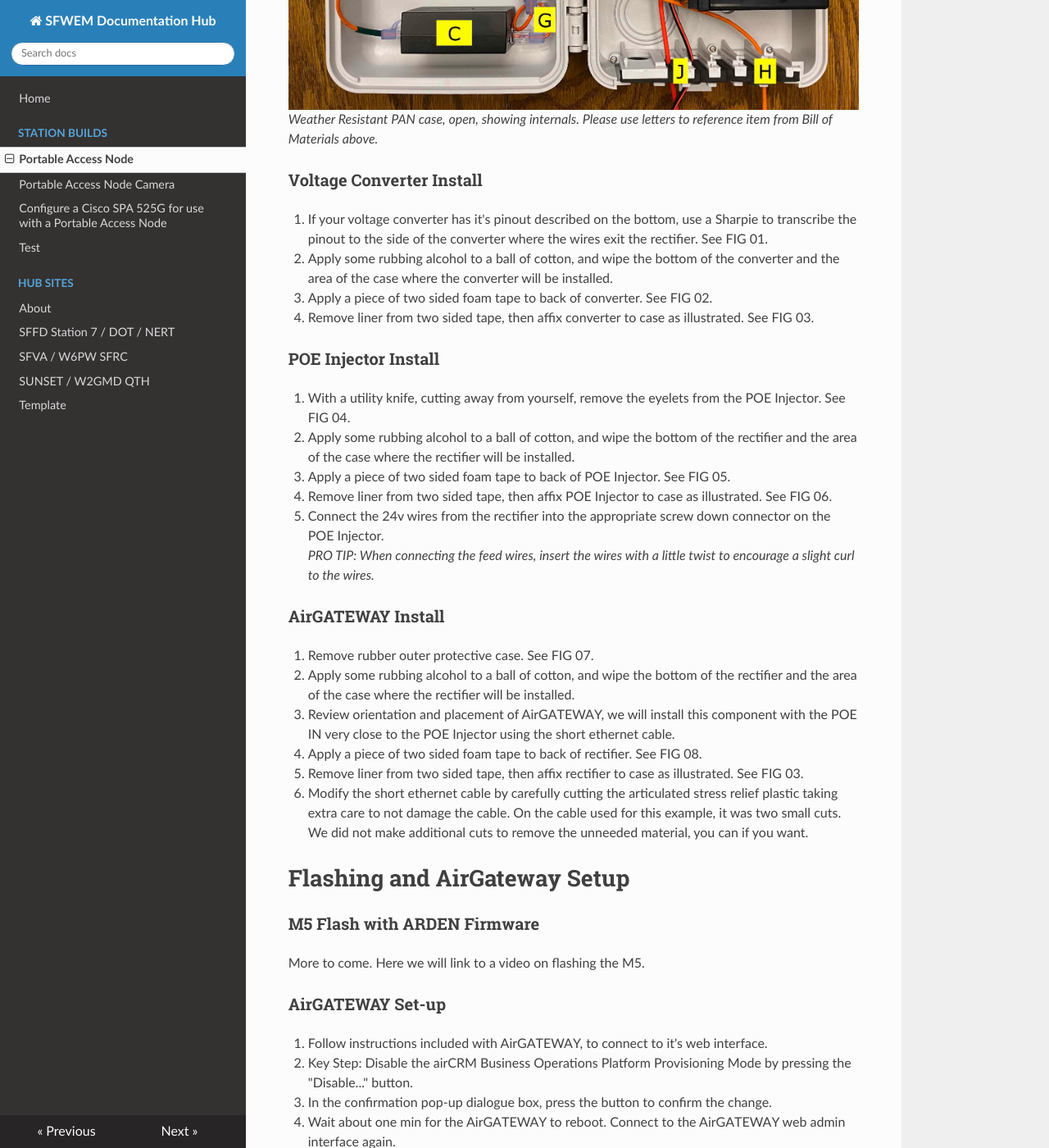
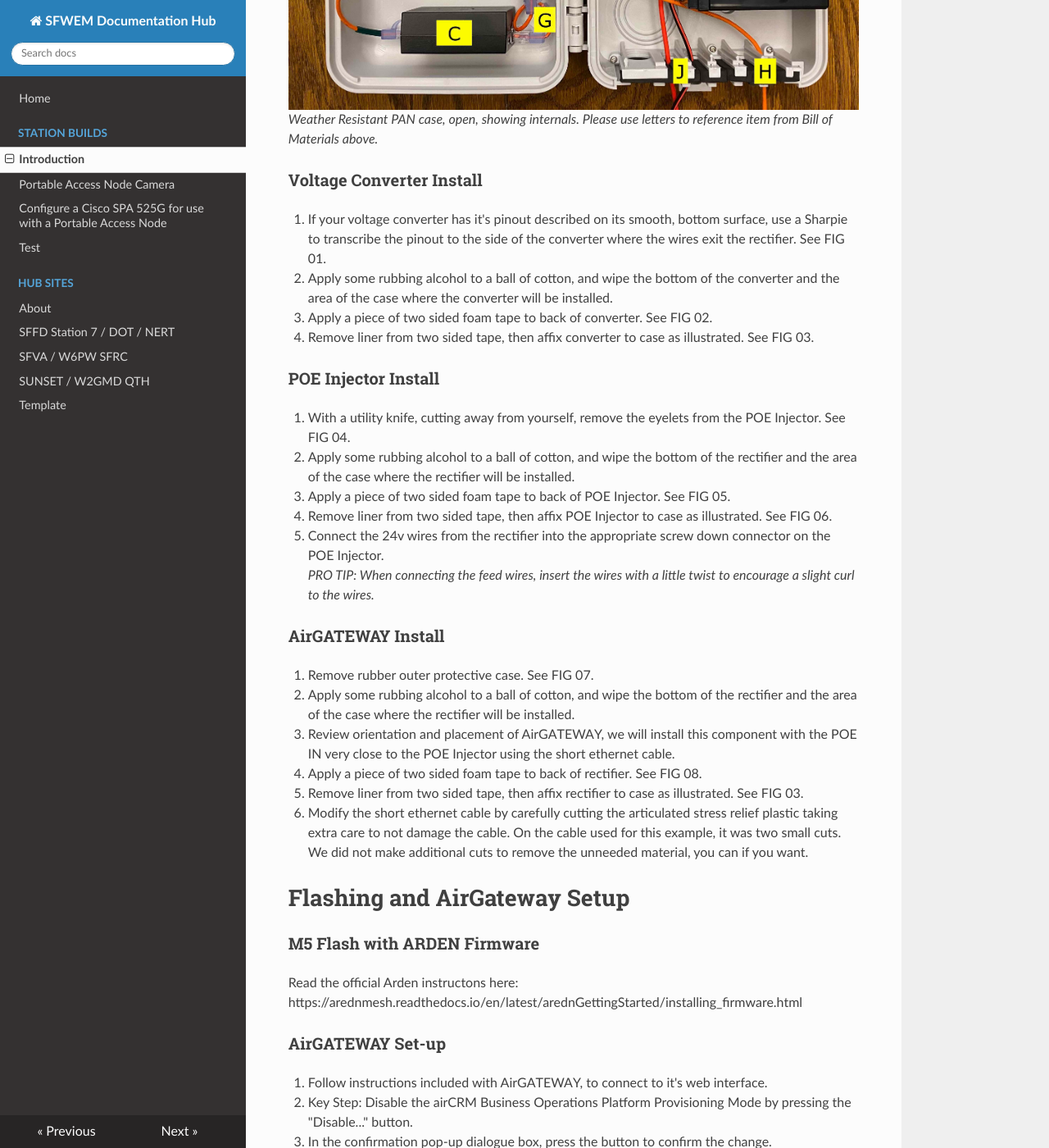
Before and after one commit to sfwem/SFWEM-Docs, an MkDocs documentation site: the page built from docs/Station_Builds/PAN_1.0.md, in a window 1280 px wide and 1400 px high, scrolled down 1793 px. Shown: the whole window at 82% size. Built offline with MkDocs 1.6.1, drawn with Linux system fonts in a browser that asks for light colours; nearby versions of some CDN libraries; some of the changed text lies outside the part shown.

Commit message:
Added link to Arden instructions for firmware install.

```diff
--- a/docs/Station_Builds/PAN_1.0.md
+++ b/docs/Station_Builds/PAN_1.0.md
@@ -1,5 +1,5 @@
 ---
-title: Portable Access Node
+Title: Portable Access Node
 ---
 # Introduction
 Welcome, and thank you for your interest in building a SFWEM Portable Access Node (PAN). Please note:<br>
@@ -53,7 +53,7 @@ Rubbing Alcohol<BR>
 
 ### Voltage Converter Install
 
-1. If your voltage converter has it's pinout described on the bottom, use a Sharpie to transcribe the pinout to the side of the converter where the wires exit the rectifier. See FIG 01.
+1. If your voltage converter has it's pinout described on its smooth, bottom surface, use a Sharpie to transcribe the pinout to the side of the converter where the wires exit the rectifier. See FIG 01.
 2. Apply some rubbing alcohol to a ball of cotton, and wipe the bottom of the converter and the area of the case where the converter will be installed.
 3. Apply a piece of two sided foam tape to back of converter. See FIG 02.
 4. Remove liner from two sided tape, then affix converter to case as illustrated. See FIG 03.
@@ -80,9 +80,11 @@ Rubbing Alcohol<BR>
 
 # Flashing and AirGateway Setup
 
+
 ### M5 Flash with ARDEN Firmware
 
-More to come. Here we will link to a video on flashing the M5.
+Read the official Arden instructons here:
+https://arednmesh.readthedocs.io/en/latest/arednGettingStarted/installing_firmware.html
 
 ### AirGATEWAY Set-up
 
@@ -104,4 +106,8 @@ More to come. Here we will link to a video on flashing the M5.
 12. Wait about one min for the AirGATEWAY to reboot. Connect to the AirGATEWAY web admin using the new SSID.
 
 
-v1.0 Last Updated: 30-03-2020
+<BR>
+<BR>
+<BR>
+
+v1.0 Last Updated: 31-03-2020
```
